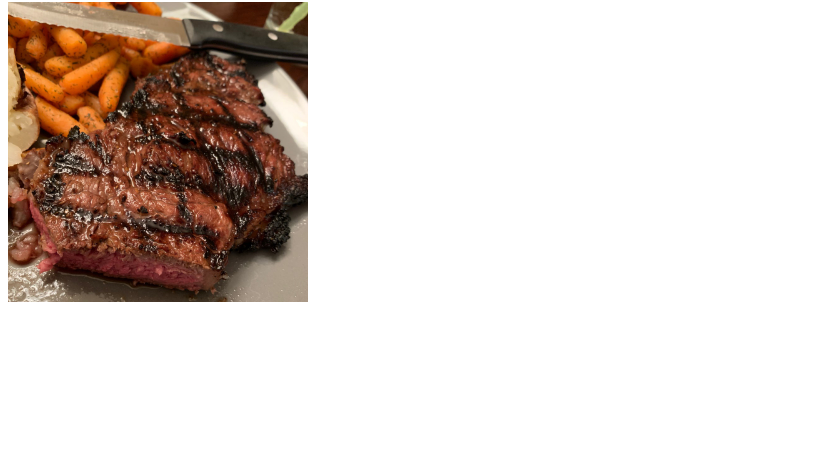
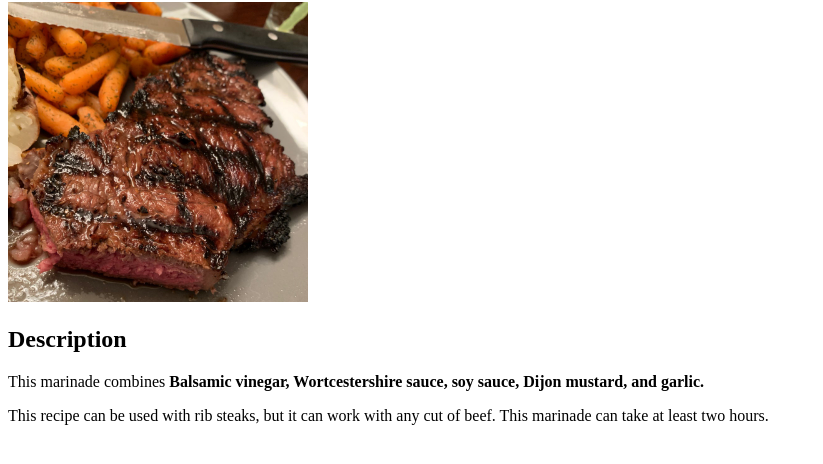
Before and after one commit to ares1345/odin-recipes, a plain HTML site: page recipes/steak-marinade.html in a window 1280 px wide. Shown: the part 78-542 px from the top of the page, without its empty margins (0-823 px from the left). Drawn offline with Linux system fonts and the light colour scheme.

Commit message:
Add description of recipe

```diff
--- a/recipes/steak-marinade.html
+++ b/recipes/steak-marinade.html
@@ -9,7 +9,9 @@
 <body>
     <h1>Recipe for steak marinade</h1>
     <img src="../img/steak-marinade.jpeg" alt="A photo of a steak" width="300">
-
+    <h2>Description</h2>
+    <p>This marinade combines <strong>Balsamic vinegar, Wortcestershire sauce, soy sauce, Dijon mustard, and garlic.</strong></p>
+    <p>This recipe can be used with rib steaks, but it can work with any cut of beef. This marinade can take at least two hours.</p>
 </body>
 
 
```
